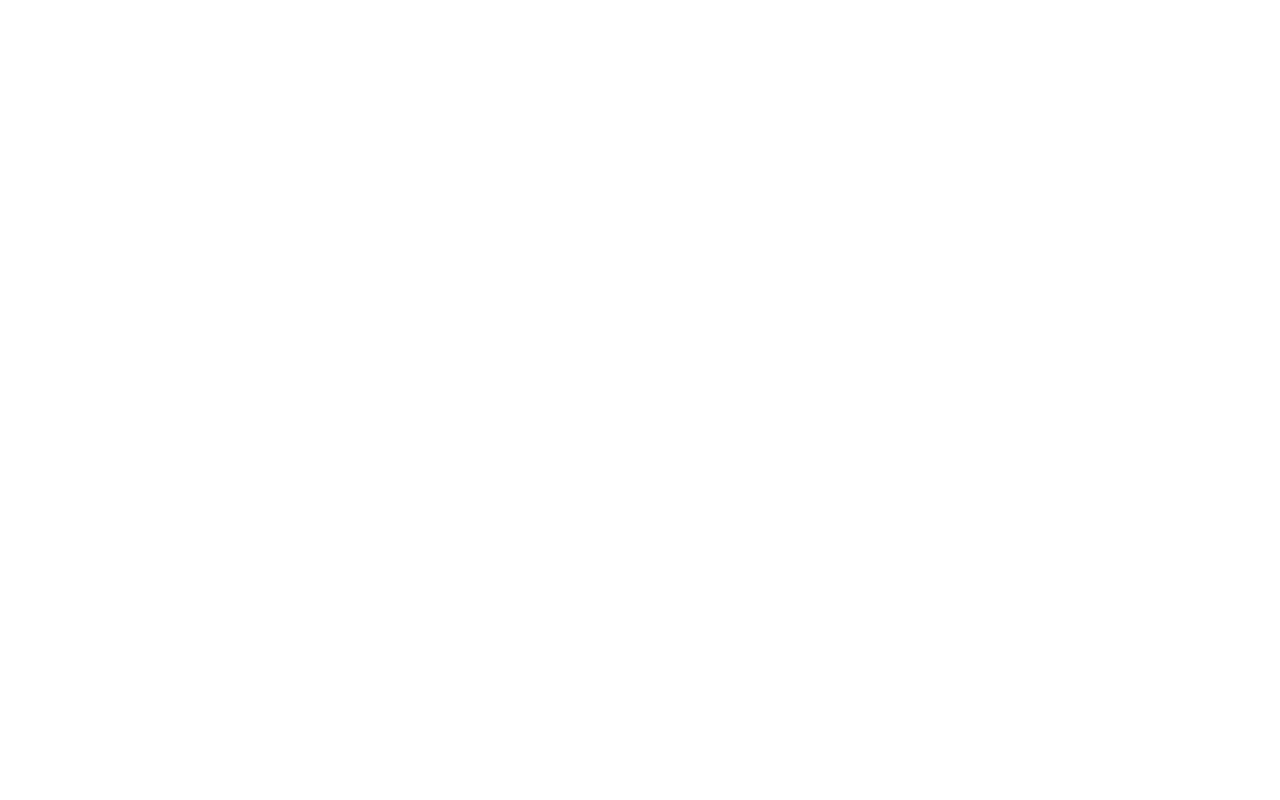
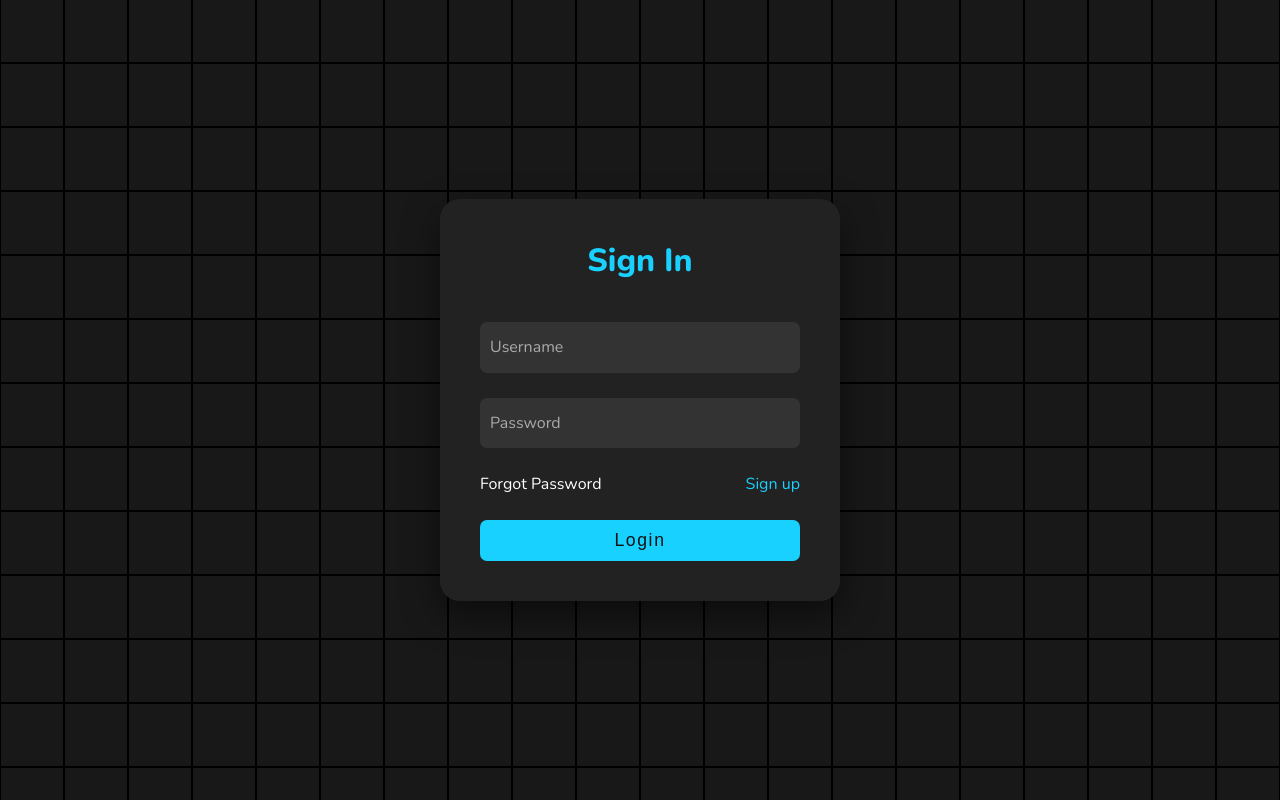
Before and after one commit to micodee/micodee.github.io, a plain HTML site: page index.html in a window 1280 px wide. Drawn offline with nearby package versions, Linux system fonts and the light colour scheme.

Commit message:
Add files via upload

```diff
--- a/index.html
+++ b/index.html
@@ -1 +1,99 @@
-<!doctype html><html lang="en"><head><meta charset="UTF-8"/><link rel="shortcut icon" href="favicon-me.ico" type="image/x-icon"/><meta http-equiv="X-UA-Compatible" content="IE=edge"/><meta name="viewport" content="width=device-width,initial-scale=1"/><title>My Portfolio Tommy</title><script defer="defer" src="./static/js/main.87a57e98.js"></script><link href="./static/css/main.074d1854.css" rel="stylesheet"></head><body><div id="root"></div><script>document.addEventListener("contextmenu",(function(e){e.preventDefault()}),!1),window.onload=function(){function e(e){return e.stopPropagation?e.stopPropagation():window.event&&(window.event.cancelBubble=!0),e.preventDefault(),!1}document.addEventListener("contextmenu",(function(e){e.preventDefault()}),!1),document.addEventListener("keydown",(function(t){t.ctrlKey&&t.shiftKey&&73==t.keyCode&&e(t),t.ctrlKey&&t.shiftKey&&74==t.keyCode&&e(t),83==t.keyCode&&(navigator.platform.match("Mac")?t.metaKey:t.ctrlKey)&&e(t),t.ctrlKey&&85==t.keyCode&&e(t),123==event.keyCode&&e(t)}),!1)}</script></body></html>
+<!DOCTYPE html>
+<html lang="en">
+  <head>
+    <meta charset="UTF-8" />
+    <meta http-equiv="X-UA-Compatible" content="IE=edge" />
+    <meta name="viewport" content="width=device-width, initial-scale=1.0" />
+    <link rel="stylesheet" href="./src/css/style.css" />
+    <title>Login</title>
+  </head>
+  <body>
+    <div class="container flex">
+        <section class="flex">
+
+          <span></span><span></span><span></span><span></span><span></span>
+          <span></span><span></span><span></span><span></span><span></span>
+          <span></span><span></span><span></span><span></span><span></span>
+          <span></span><span></span><span></span><span></span><span></span>
+          <span></span><span></span><span></span><span></span><span></span>
+          <span></span><span></span><span></span><span></span><span></span>
+          <span></span><span></span><span></span><span></span><span></span>
+          <span></span><span></span><span></span><span></span><span></span>
+          <span></span><span></span><span></span><span></span><span></span>
+          <span></span><span></span><span></span><span></span><span></span>
+          <span></span><span></span><span></span><span></span><span></span>
+          <span></span><span></span><span></span><span></span><span></span>
+          <span></span><span></span><span></span><span></span><span></span>
+          <span></span><span></span><span></span><span></span><span></span>
+          <span></span><span></span><span></span><span></span><span></span>
+          <span></span><span></span><span></span><span></span><span></span>
+          <span></span><span></span><span></span><span></span><span></span>
+          <span></span><span></span><span></span><span></span><span></span>
+          <span></span><span></span><span></span><span></span><span></span>
+          <span></span><span></span><span></span><span></span><span></span>
+          <span></span><span></span><span></span><span></span><span></span>
+          <span></span><span></span><span></span><span></span><span></span>
+          <span></span><span></span><span></span><span></span><span></span>
+          <span></span><span></span><span></span><span></span><span></span>
+          <span></span><span></span><span></span><span></span><span></span>
+          <span></span><span></span><span></span>
+          <span></span><span></span><span></span><span></span><span></span>
+          <span></span><span></span><span></span><span></span><span></span>
+          <span></span><span></span><span></span><span></span><span></span>
+          <span></span><span></span><span></span><span></span><span></span>
+          <span></span><span></span><span></span><span></span><span></span>
+          <span></span><span></span><span></span><span></span><span></span>
+          <span></span><span></span><span></span><span></span><span></span>
+          <span></span><span></span><span></span><span></span><span></span>
+          <span></span><span></span><span></span><span></span><span></span>
+          <span></span><span></span><span></span><span></span><span></span>
+          <span></span><span></span><span></span><span></span><span></span>
+          <span></span><span></span><span></span><span></span><span></span>
+          <span></span><span></span><span></span><span></span><span></span>
+          <span></span><span></span><span></span><span></span><span></span>
+          <span></span><span></span><span></span><span></span><span></span>
+          <span></span><span></span><span></span><span></span><span></span>
+          <span></span><span></span><span></span><span></span><span></span>
+          <span></span><span></span><span></span><span></span><span></span>
+          <span></span><span></span><span></span><span></span><span></span>
+          <span></span><span></span><span></span><span></span><span></span>
+          <span></span><span></span><span></span><span></span><span></span>
+          <span></span><span></span><span></span><span></span><span></span>
+          <span></span><span></span><span></span><span></span><span></span>
+          <span></span><span></span><span></span><span></span><span></span>
+          <span></span><span></span><span></span><span></span><span></span>
+          <span></span><span></span><span></span><span></span><span></span>
+          <span></span><span></span><span></span><span></span><span></span>
+          <span></span><span></span><span></span><span></span><span></span>
+          <span></span><span></span><span></span><span></span><span></span>
+          <span></span><span></span><span></span><span></span><span></span>
+          <span></span><span></span><span></span><span></span><span></span>
+          <span></span><span></span><span></span><span></span><span></span>
+
+
+        <div class="signin flex">
+          <div class="content flex">
+            <h2>Sign In</h2>
+            <div class="form">
+              <div class="inputBx flex">
+                <input type="text" required />
+                <i>Username</i>
+              </div>
+              <div class="inputBx flex">
+                <input type="password" required />
+                <i>Password</i>
+              </div>
+              <div class="links">
+                <a href="#">Forgot Password</a>
+                <a href="#">Sign up</a>
+              </div>
+              <div class="inputBx">
+                <input type="submit" value="Login" />
+              </div>
+            </div>
+          </div>
+        </div>
+      </section>
+    </div>
+  </body>
+</html>
--- /dev/null
+++ b/src/scss/_base.scss
@@ -0,0 +1,27 @@
+// font-family: 'Work Sans', sans-serif;
+@import url('https://fonts.googleapis.com/css2?family=Work+Sans:wght@200;400;600;800&display=swap');
+// font-family: 'Nunito', sans-serif;
+@import url('https://fonts.googleapis.com/css2?family=Nunito:wght@200;400;600;800&display=swap');
+
+
+* {
+  margin: 0;
+  padding: 0;
+  border: none;
+  outline: none;
+  list-style: none;
+  text-decoration: none;
+  box-sizing: border-box;
+}
+html {
+  scroll-behavior: smooth;
+}
+body {
+  font-family: 'Nunito', sans-serif;
+  color: white;
+}
+.flex {
+  display: flex;
+  justify-content: center;
+  align-items: center;
+}
--- /dev/null
+++ b/src/scss/_login.scss
@@ -0,0 +1,116 @@
+.container {
+  min-height: 100vh;
+  background: #000;
+}
+section span {
+  position: relative;
+  display: block;
+  width: calc(5vw - 2px);
+  height: calc(5vw - 2px);
+  background: #181818;
+  z-index: 2;
+  transition: 1s;
+
+  &:hover {
+    background: var(--primary);
+    transition: 0s;
+  }
+}
+section {
+    overflow: hidden;
+    position: absolute;
+    width: 100vw;
+    height: 100vh;
+    gap: 2px;
+    flex-wrap: wrap;
+
+  .signin {
+    position: absolute;
+    width: 400px;
+    background: var(--bg-dark);
+    z-index: 10;
+    padding: 40px;
+    border-radius: 20px;
+    box-shadow: 0 15px 35px rgba(0, 0, 0, 0.5);
+
+    .content {
+      position: relative;
+      width: 100%;
+      flex-direction: column;
+      gap: 40px;
+
+      h2 {
+        font-size: 2rem;
+        color: var(--primary);
+      }
+      .form {
+        width: 100%;
+        display: flex;
+        flex-direction: column;
+        gap: 25px;
+
+        .inputBx {
+          position: relative;
+          width: 100%;
+
+          input {
+            position: relative;
+            width: 100%;
+            background: var(--input);
+            padding: 25px 10px 7.5px;
+            border-radius: 7px;
+            color: var(--text-color);
+            font-weight: 500;
+            font-size: 1rem;
+
+            &:focus ~ i,
+            &:valid ~ i {
+              transform: translateY(-12px);
+              font-size: 0.8rem;
+              font-weight: 600;
+              color: var(--text-color);
+            }
+            &[type="submit"] {
+              padding: 10px;
+              background: var(--primary);
+              color: #111;
+              font-weight: 400;
+              font-size: 1.1rem;
+              letter-spacing: 0.1rem;
+              cursor: pointer;
+              transition: .3s;
+
+              &:hover {
+                background: #aaa;
+              }
+            }
+          }
+          i {
+            position: absolute;
+            left: 0;
+            padding: 0 10px;
+            font-style: normal;
+            color: var(--text-color-alt);
+            transition: 0.5s;
+            pointer-events: none;
+          }
+        }
+
+        .links {
+          position: relative;
+          width: 100%;
+          display: flex;
+          justify-content: space-between;
+
+          a {
+            color: var(--text-color);
+
+            &:nth-child(2) {
+              color: var(--primary);
+            }
+          }
+        }
+      }
+    }
+  }
+}
--- /dev/null
+++ b/src/scss/_mediaScreen.scss
@@ -0,0 +1,24 @@
+@media (max-width: 900px) {
+  section span {
+    position: relative;
+    display: block;
+    width: calc(10vw - 2px);
+    height: calc(10vw - 2px);
+    background: #181818;
+    z-index: 2;
+  }
+}
+@media (max-width: 600px) {
+    section span {
+      position: relative;
+      display: block;
+      width: calc(12vw - 2px);
+      height: calc(12vw - 2px);
+      background: #181818;
+      z-index: 2;
+    }
+    .signin {
+      max-width: calc(100% - 10%);
+      font-size: .8rem;
+    }
+  }
--- /dev/null
+++ b/src/scss/_variables.scss
@@ -0,0 +1,20 @@
+:root {
+    /*Color mode HSL(hue, saturation, lightness)*/
+    --hue: 152;
+
+    --first-color: hsl(var(--hue), 24%, 32%);
+    --first-color-alt: hsl(var(--hue), 24%, 28%);
+    --first-color-light: hsl(var(--hue), 24%, 66%);
+    --first-color-lighten: hsl(var(--hue), 24%, 92%);
+    --title-color: hsl(var(--hue), 4%, 15%);
+    --text-color: hsl(var(--hue), 4%, 35%);
+    --text-color-light: hsl(var(--hue), 4%, 55%);
+    --body-color: hsl(var(--hue), 0%, 100%);
+    --container-color: #fff;
+
+    --primary: #19d1ff;
+    --bg-dark: #222;
+    --text-color: #fff;
+    --text-color-alt: #aaa;
+    --input: #333;
+  }
--- /dev/null
+++ b/src/scss/style.scss
@@ -0,0 +1,4 @@
+@use 'variables';
+@use 'base';
+@use 'login';
+@use 'mediaScreen';
```
Also changed, not shown: src/css/style.css (added), 1 other file.
